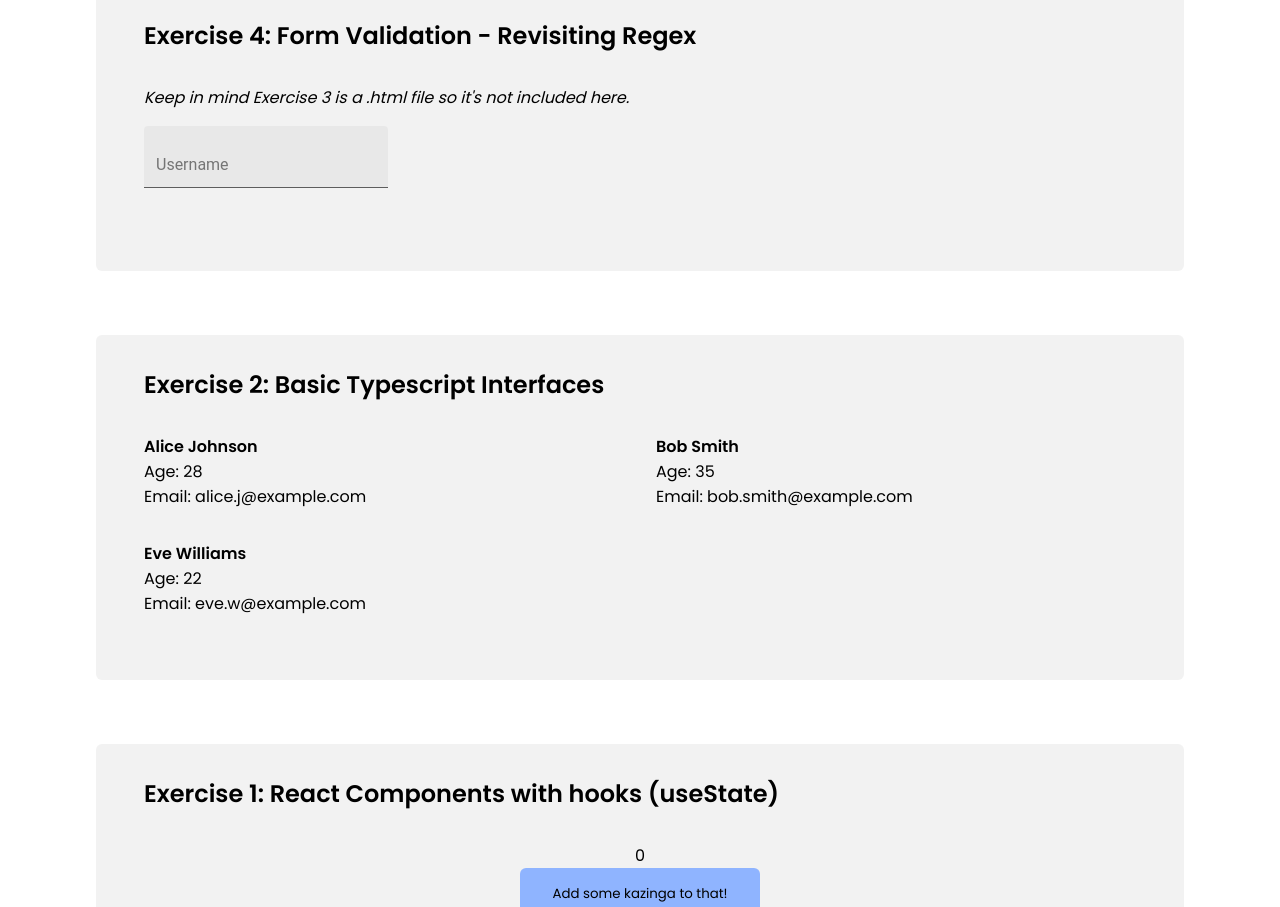
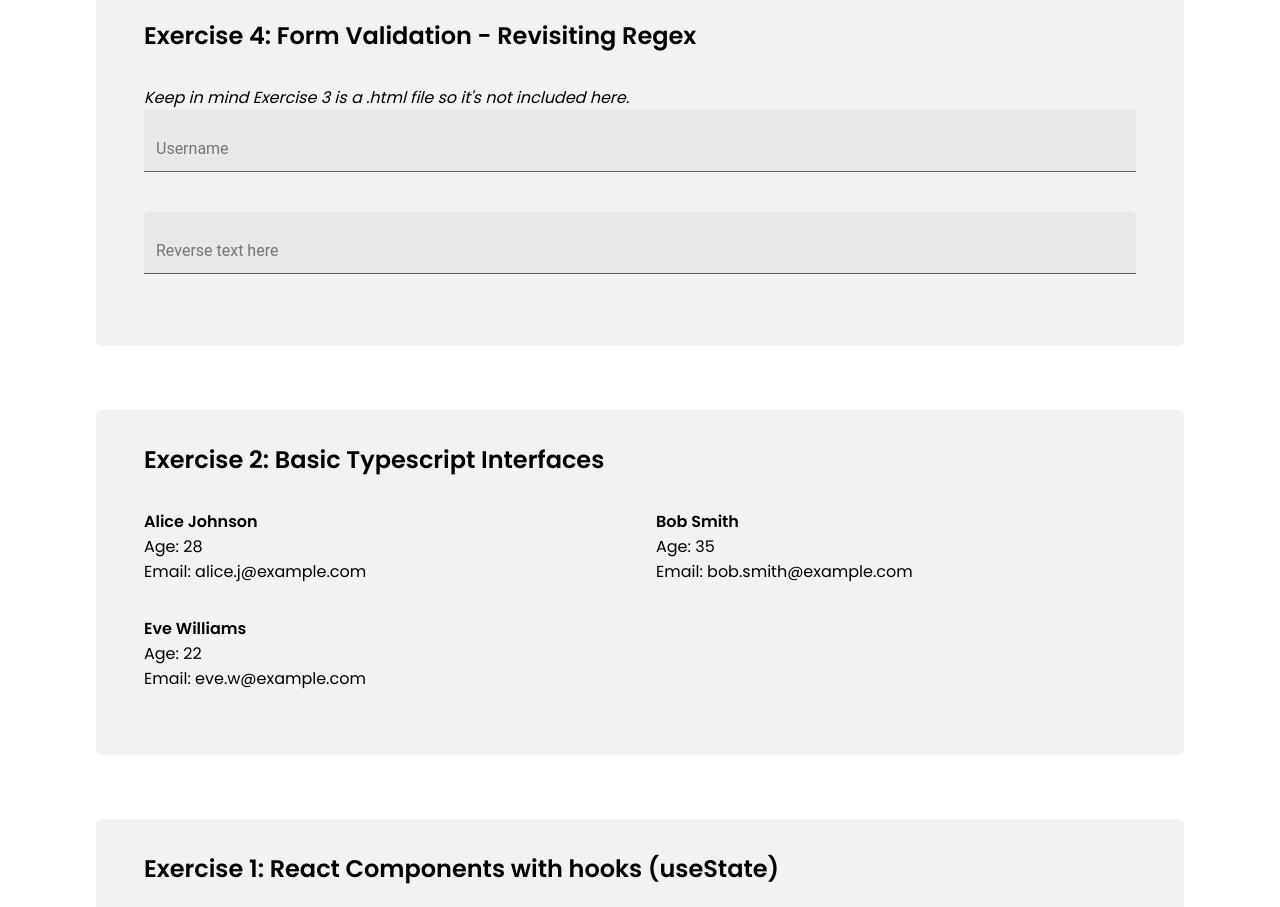
Before and after one commit to Alotte/frontend-exercises, a Next.js app in the folder frontend-exercises/: page / in a window 1280 px wide. Shown: the part 1400-2307 px from the top of the page. Built offline with nearby package versions, Linux system fonts and the light colour scheme.

Commit message:
Update: Exercise 4 - Added reverse string exercise with input

```diff
--- a/frontend-exercises/src/app/components/Exercise4.tsx
+++ b/frontend-exercises/src/app/components/Exercise4.tsx
@@ -17,6 +17,41 @@ function CodelandUsernameValidation(str:string) {
     return USERNAME_PATTERN.test(str);
   }
 
+
+const ReverseString = () => {
+  const [input, setInput] = useState<string>("");
+  const [reversedInput, setReversedInput] = useState<string>("");
+
+  const handleInputChange = (event:ChangeEvent<HTMLInputElement>) => {
+    const newInput = event.target.value;
+    setInput(newInput);
+    //Reverse string
+    let tempReversed:string = "";
+    for (let i:number = newInput.length -1; i >= 0; i--) {
+      tempReversed += newInput[i];
+    }
+    setReversedInput(tempReversed);
+  }
+
+  return (
+    <div className={styles.questionnaireTitle}>
+      <label className={styles.input__textfield_filled}>
+        <input
+          type="text"
+          value={input}
+          onChange={handleInputChange}
+          placeholder="Reverse text here"
+          className={styles.questionnaireTitle_form__control}
+        />
+        <span>Reverse this</span>
+      </label>
+      { input ? <h4 className={styles.error}>{reversedInput}</h4> : <h4 className={styles.invisible}>Yowzah!</h4>}
+    </div>
+
+  )
+
+}
+
 const Exercise3 = () => {
     const [input, setInput] = useState<string>("");
     const [isValidTitle, setIsValidTitle] = useState<boolean>(true);
@@ -32,7 +67,6 @@ const Exercise3 = () => {
         <h3 className={styles.exercise_title}>Exercise 4: Form Validation -  Revisiting Regex</h3>
         <i>Keep in mind Exercise 3 is a .html file so it's not included here.</i>
 
-        <form className={styles.exercise3_form}>
           <div className={styles.questionnaireTitle}>
             <label className={styles.input__textfield_filled}>
               <input
@@ -45,9 +79,8 @@ const Exercise3 = () => {
               <span>Username</span>
             </label>
             {!isValidTitle ? <p className={styles.error}>Please enter a valid username</p> : <p className= {styles.invisible}>Please enter a valid username</p>}
-
           </div>
-        </form>
+          <ReverseString />
      </div>
   )
 }
--- a/frontend-exercises/src/app/page.module.css
+++ b/frontend-exercises/src/app/page.module.css
@@ -126,7 +126,6 @@ Automatically generated CSS below.------------------------------------
 */
 .error  {
   color: var(--accent);
-  font-size: 13px;
   margin-top: 0.5rem;
   transition: opacity 0.3s ease;
 }
@@ -134,7 +133,6 @@ Automatically generated CSS below.------------------------------------
 .invisible {
   opacity:0;
   color: var(--accent);
-  font-size: 13px;
   transition: opacity 0.3s ease;
   margin-top: 0.5rem;
 }
```
